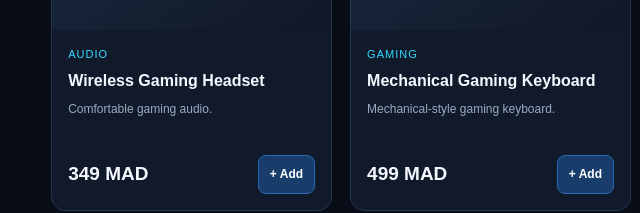
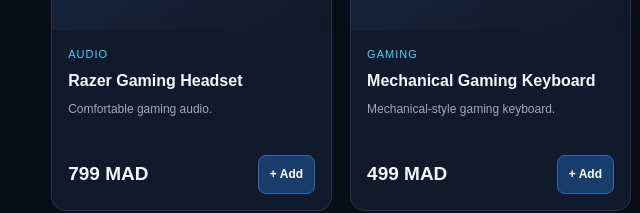
Before and after one commit to RIO-cmd-dev/electro-chiba-, a plain HTML site: page index.html in a window 1280 px wide. Shown: the part 1122-1335 px from the top of the page, 0-640 px from the left. Drawn offline with Linux system fonts and the light colour scheme.

Commit message:
Update product details for gaming headset

```diff
--- a/index.html
+++ b/index.html
@@ -810,10 +810,10 @@
 // with your actual products before launching your store.
 const products = [
   {
-    id: 1, name: "Wireless Gaming Headset",
-    category: "Audio", price: 349, emoji: "🎧",
+    id: 1, name: "Razer Gaming Headset",
+    category: "Audio", price: 799, emoji: "🎧",
     description: "Comfortable gaming audio.",
-    tag: "POPULAR", image: ""
+    tag: "POPULAR", image: "images/headset.jpg"
   },
   {
     id: 2, name: "Mechanical Gaming Keyboard",
```
